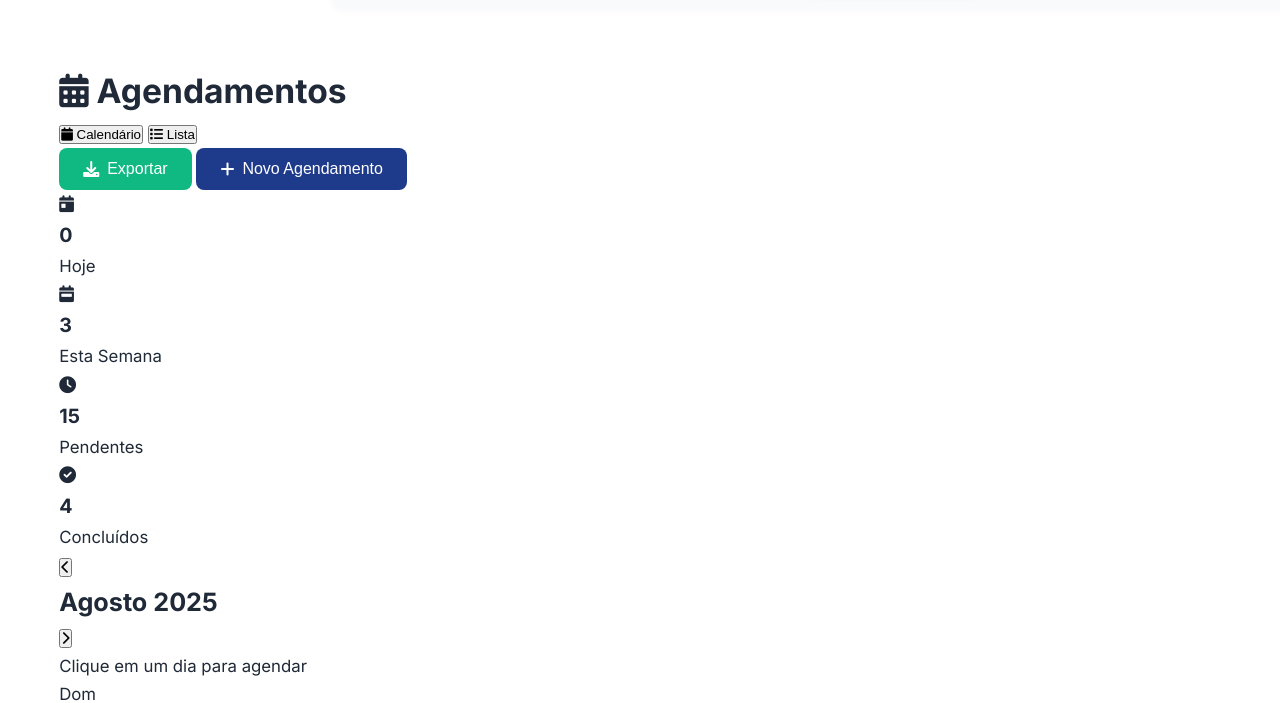
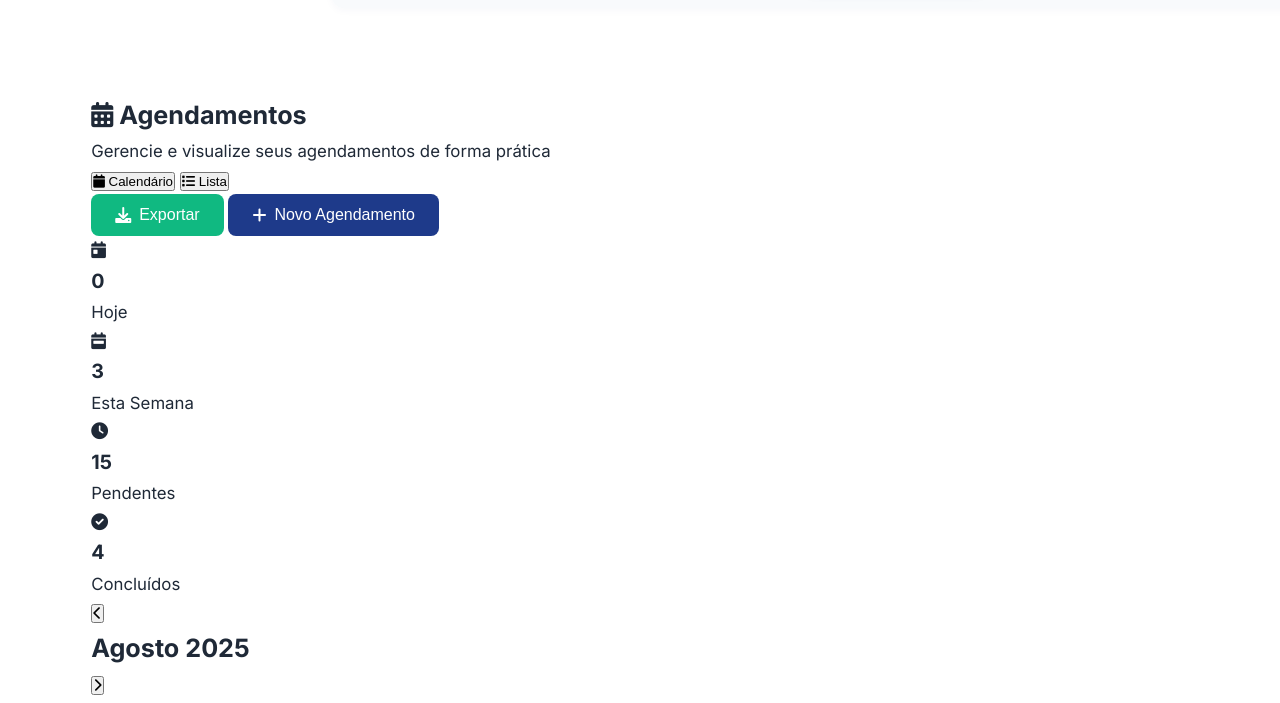
Before and after one commit to vmcsoftware/mentePro, a plain HTML site: page agendamentos.html in a window 1280 px wide. Shown: the part 86-789 px from the top of the page. Drawn offline with Linux system fonts and the light colour scheme; no server answers; sample sign-in values are in the browser's storage.

Commit message:
Update agendamentos.html

```diff
--- a/agendamentos.html
+++ b/agendamentos.html
@@ -62,15 +62,18 @@
 
     <!-- Main Content -->
     <main class="main-content">
-        <div class="appointments-container">
+        <section class="appointments-section container">
             <!-- Page Header -->
-            <div class="page-header">
+            <div class="page-header flex-between">
+                <div class="page-title-group">
                     <h1 class="page-title">
                         <i class="fas fa-calendar-alt"></i>
                         Agendamentos
                     </h1>
-                <div class="header-actions">
-                    <div class="view-toggle">
+                    <span class="page-subtitle">Gerencie e visualize seus agendamentos de forma prática</span>
+                </div>
+                <div class="header-actions flex-gap">
+                    <div class="view-toggle btn-group">
                         <button class="view-btn active" id="calendarViewBtn">
                             <i class="fas fa-calendar"></i>
                             Calendário
@@ -93,7 +96,7 @@
 
             <!-- Statistics -->
             <div class="stats-grid">
-                <div class="stat-card">
+                <div class="stat-card shadow-sm">
                     <div class="stat-icon today">
                         <i class="fas fa-calendar-day"></i>
                     </div>
@@ -102,7 +105,7 @@
                         <p>Hoje</p>
                     </div>
                 </div>
-                <div class="stat-card">
+                <div class="stat-card shadow-sm">
                     <div class="stat-icon week">
                         <i class="fas fa-calendar-week"></i>
                     </div>
@@ -111,7 +114,7 @@
                         <p>Esta Semana</p>
                     </div>
                 </div>
-                <div class="stat-card">
+                <div class="stat-card shadow-sm">
                     <div class="stat-icon pending">
                         <i class="fas fa-clock"></i>
                     </div>
@@ -120,7 +123,7 @@
                         <p>Pendentes</p>
                     </div>
                 </div>
-                <div class="stat-card">
+                <div class="stat-card shadow-sm">
                     <div class="stat-icon completed">
                         <i class="fas fa-check-circle"></i>
                     </div>
@@ -132,9 +135,9 @@
             </div>
 
             <!-- Calendar View -->
-            <div id="calendarView" class="calendar-container">
-                <div class="calendar-header">
-                    <div class="calendar-nav">
+            <div id="calendarView" class="calendar-container card shadow-md">
+                <div class="calendar-header flex-between">
+                    <div class="calendar-nav btn-group">
                         <button class="nav-btn" id="prevMonth">
                             <i class="fas fa-chevron-left"></i>
                         </button>
@@ -153,10 +156,10 @@
             </div>
 
             <!-- List View -->
-            <div id="listView" class="appointments-list" style="display: none;">
-                <div class="list-header">
+            <div id="listView" class="appointments-list card shadow-md" style="display: none;">
+                <div class="list-header flex-between">
                     <h3 class="list-title">Lista de Agendamentos</h3>
-                    <div class="filters">
+                    <div class="filters flex-gap">
                         <select class="filter-select" id="statusFilter">
                             <option value="">Todos os Status</option>
                             <option value="scheduled">Agendado</option>
@@ -174,6 +177,7 @@
                         </select>
                     </div>
                 </div>
+                <div class="table-responsive">
                     <table class="appointments-table">
                         <thead class="table-header">
                             <tr>
@@ -190,6 +194,7 @@
                     </table>
                 </div>
             </div>
+        </section>
     </main>
 
     <!-- Modal para Novo/Editar Agendamento -->
```
Lines whose indentation alone changed are shown as unchanged.
